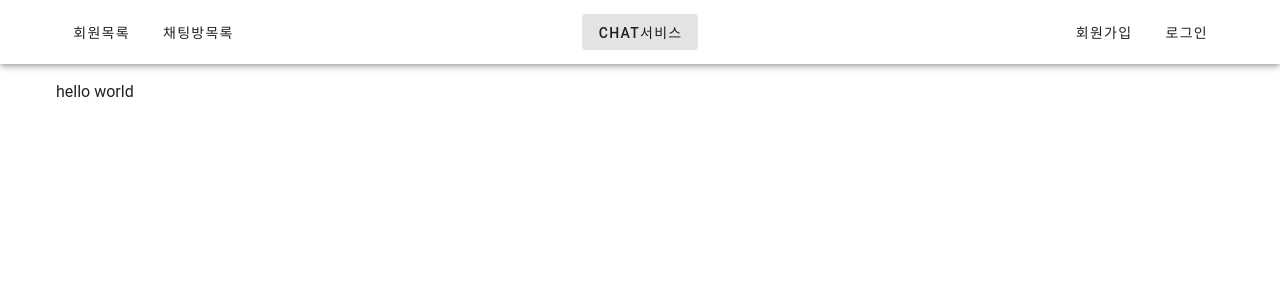
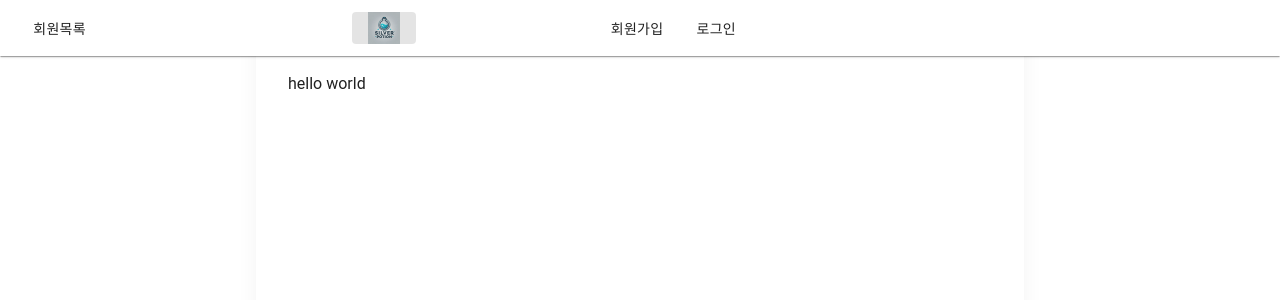
Before and after one commit to jykim1187/SilverPotion-Frontend, a Vue app: page / in a window 1280 px wide. Shown: the top 300 px of the page. Built offline with nearby package versions, Linux system fonts and the light colour scheme.

Commit message:
app test

```diff
--- a/package.json
+++ b/package.json
@@ -8,6 +8,7 @@
     "lint": "vue-cli-service lint"
   },
   "dependencies": {
+    "@mdi/font": "^7.4.47",
     "axios": "^1.8.4",
     "core-js": "^3.8.3",
     "jwt-decode": "^4.0.0",
--- a/src/App.vue
+++ b/src/App.vue
@@ -1,9 +1,13 @@
 <template>
   <v-app>
-    <HeaderComponent/>
-    <v-main>
-      <router-view/>
-    </v-main>
+    <div class="app-wrapper">
+      <div class="app-container">
+        <HeaderComponent/>
+        <v-main>
+          <router-view/>
+        </v-main>
+      </div>
+    </div>
   </v-app>
 </template>
 
@@ -18,4 +22,45 @@ export default {
 </script>
 
 <style>
+html, body {
+  margin: 0;
+  padding: 0;
+  height: 100%;
+  background-color: #ffffff;
+}
+
+.app-wrapper {
+  width: 100%;
+  min-height: 100vh;
+  background-color: #ffffff;
+  display: flex;
+  justify-content: center;
+}
+
+.app-container {
+  width: 100%;
+  max-width: 768px;
+  margin: 0 auto;
+  min-height: 100vh;
+  position: relative;
+  background-color: #ffffff;
+}
+
+.v-main {
+  padding-left: 16px !important;
+  padding-right: 16px !important;
+}
+
+@media (max-width: 768px) {
+  .v-main {
+    padding-left: 8px !important;
+    padding-right: 8px !important;
+  }
+}
+
+@media (min-width: 769px) {
+  .app-container {
+    box-shadow: 0 0 20px rgba(0, 0, 0, 0.05);
+  }
+}
 </style>
--- a/src/components/HeaderComponent.vue
+++ b/src/components/HeaderComponent.vue
@@ -1,21 +1,38 @@
 <template>
-    <v-app-bar app dark>
-        <v-container>
-            <v-row align="center">
-                <v-col class="d-flex justify-start">
-                    <v-btn :to="{path:'/user-service/silverpotion/user/list'}">회원목록</v-btn>
-                    <v-btn :to="{path:'/chat-service/chat/my/rooms'}">채팅방목록</v-btn>
+    <v-app-bar app dark elevation="1" height="56" class="header-container">
+        <div class="header-content">
+            <v-row no-gutters align="center" justify="space-between" class="header-row">
+                <v-col cols="4" class="d-flex align-center">
+                    <v-btn :to="{path:'/user-service/silverpotion/user/list'}" variant="text" class="text-body-2 text-truncate">회원목록</v-btn>
                 </v-col>
-                <v-col class="text-center">
-                    <v-btn :to="{path: '/'}">chat서비스</v-btn>
+                <v-col cols="4" class="text-center d-flex align-center justify-center">
+                    <v-btn :to="{path: '/'}" class="logo-btn" style="height: auto; background: transparent; box-shadow: none;">
+                        <img src="@/assets/logo.png" alt="Silver Potion" style="height: 32px; width: auto;">
+                    </v-btn>
                 </v-col>
-                <v-col class="d-flex justify-end">
-                    <v-btn v-if="!isLogin" :to="{path:'/user-service/silverpotion/user/create'}">회원가입</v-btn>
-                    <v-btn v-if="!isLogin" :to="{path:'/user-service/silverpotion/user/login'}">로그인</v-btn>
-                    <v-btn v-if="isLogin" @click="doLogout">로그아웃</v-btn>
+                <v-col cols="4" class="d-flex align-center justify-end">
+                    <div class="button-group">
+                        <v-btn v-if="isLogin" :to="{path:'/chat-service/chat/my/rooms'}" icon class="ml-2" size="small">
+                            <v-icon size="20">mdi-message-outline</v-icon>
+                        </v-btn>
+                        <v-btn v-if="isLogin" icon class="ml-2" color="grey-darken-3" size="small" variant="text">
+                            <v-icon size="24">mdi-bell-ring-outline</v-icon>
+                            <v-badge
+                                v-if="hasNotifications"
+                                color="error"
+                                dot
+                                location="bottom end"
+                                offset-x="3"
+                                offset-y="3"
+                            ></v-badge>
+                        </v-btn>
+                        <v-btn v-if="!isLogin" :to="{path:'/user-service/silverpotion/user/create'}" variant="text" class="text-body-2 text-truncate">회원가입</v-btn>
+                        <v-btn v-if="!isLogin" :to="{path:'/user-service/silverpotion/user/login'}" variant="text" class="text-body-2 text-truncate">로그인</v-btn>
+                        <v-btn v-if="isLogin" @click="doLogout" variant="text" class="text-body-2 text-truncate">로그아웃</v-btn>
+                    </div>
                 </v-col>
             </v-row>
-        </v-container>
+        </div>
     </v-app-bar>
 </template>
 
@@ -27,11 +44,13 @@ export default {
   data() {
     return {
       isLogin: false,
+      hasNotifications: false,
     };
   },
   created() {
     this.checkLogin();
     emitter.on('loginChanged', this.checkLogin);
+    this.checkNotifications();
   },
   beforeUnmount() {
     emitter.off('loginChanged', this.checkLogin);
@@ -45,6 +64,54 @@ export default {
       emitter.emit('loginChanged');
       this.$router.push('/');
     },
+    checkNotifications() {
+      this.hasNotifications = true;
+    },
   },
 };
 </script>
+
+<style scoped>
+.header-container {
+    display: flex;
+    justify-content: center;
+    width: 100%;
+    padding: 0 !important;
+}
+
+.header-content {
+    width: 100%;
+    max-width: 768px;
+    padding: 0 16px;
+    overflow: hidden;
+}
+
+.header-row {
+    width: 100%;
+    margin: 0;
+}
+
+.button-group {
+    display: flex;
+    align-items: center;
+    overflow: hidden;
+}
+
+.text-truncate {
+    max-width: 100%;
+    white-space: nowrap;
+    overflow: hidden;
+    text-overflow: ellipsis;
+}
+
+@media (max-width: 768px) {
+    .header-content {
+        padding: 0 8px;
+    }
+
+    .v-btn {
+        min-width: 0;
+        padding: 0 8px;
+    }
+}
+</style>
--- a/src/plugins/vuetify.js
+++ b/src/plugins/vuetify.js
@@ -1,9 +1,13 @@
 import 'vuetify/styles'
 import { createVuetify } from 'vuetify'
 import * as components from 'vuetify/components'
+import * as directives from 'vuetify/directives'
+import '@mdi/font/css/materialdesignicons.css'
 
-export default createVuetify(
-    {
-        components
-    }
-);
+export default createVuetify({
+    components,
+    directives,
+    icons: {
+        defaultSet: 'mdi',
+    },
+});
--- a/src/router/chatRouter.js
+++ b/src/router/chatRouter.js
@@ -1,17 +1,17 @@
 
 
-import ChatRoom from "@/views/ChatRoom/ChatRoom.vue";
-import GroupChatList from "@/views/ChatRoom/GroupChatList.vue";
+import ChatBox from "@/views/ChatRoom/ChatBox.vue";
+import ChatList from "@/views/ChatRoom/ChatList.vue";
 
 export const chatRouter= [
     {
         path:'/chat-service/chat/my/rooms',
         name:'GroupChatList',
-        component: GroupChatList
+        component: ChatList
     },
     {
         path:'/chat/:roomId',
-        name: 'ChatRoom',
-        component: ChatRoom
+        name: 'ChatBox',
+        component: ChatBox
     },
 ]
--- a/src/views/ChatRoom/ChatRoom.vue
+++ b/src/views/ChatRoom/ChatBox.vue
@@ -13,7 +13,8 @@
                              :key="index"
                              :class="['chat-message', msg.senderLoginId ===this.senderLoginId ? 'sent' : 'received' ]"
                             >
-                                <strong>{{ msg.senderLoginId }}: </strong> {{ msg.message }}
+                            <strong>{{ msg.senderLoginId }}: </strong> {{ msg.message }}
+                            <span class="time" v-if="msg.createdTime"> / {{ formatTime(msg.createdTime) }}</span>
                             </div>
                         </div>
                         <v-text-field
@@ -47,6 +48,7 @@ export default{
             senderLoginId: null,
             roomId: null,
             loginId:null,
+            createdTime:null,
         }
     },
     async created(){
@@ -55,6 +57,9 @@ export default{
         const response = await axios.get(`${process.env.VUE_APP_API_BASE_URL}/chat-service/chat/history/${this.roomId}`);
         console.log(response);
         this.messages = response.data;
+        this.$nextTick(() => {
+        this.scrollToBottom();
+        });
         this.connectWebsocket();
     },
     // 사용자가 현재 라우트에서 다른 라우트로 이동하려고 할때 호출되는 훅함수
@@ -92,10 +97,12 @@ export default{
         },
         sendMessage(){
             if(this.newMessage.trim() === "")return;
+            const now = new Date().toISOString();
             const message = {
-                roomId: this.roomId ,
+                roomId: this.$route.params.roomId ,
                 senderLoginId: this.senderLoginId,
-                message: this.newMessage
+                message: this.newMessage,
+                createdTime: now,
             }
             this.stompClient.send(`/publish/${this.roomId}`, JSON.stringify(message));
             this.newMessage = ""
@@ -126,6 +133,14 @@ export default{
                 this.stompClient.disconnect();
             }
         },
+        //시간 hh:mm 형식으로 포맷팅
+        formatTime(datetime) {
+            if (!datetime) return '';
+            const date = new Date(datetime);
+            const hours = date.getHours().toString().padStart(2, '0');
+            const minutes = date.getMinutes().toString().padStart(2, '0');
+            return `${hours}:${minutes}`; // hh:mm 형식
+        },
     },
 }
 </script>
@@ -146,4 +161,9 @@ export default{
 .received{
     text-align:left;
 }
+.time {
+    font-size: 0.75rem;
+    color: #888;
+    margin-left: 4px;
+}
 </style>
--- a/src/views/ChatRoom/GroupChatList.vue
+++ b/src/views/ChatRoom/ChatList.vue
@@ -84,7 +84,7 @@ export default{
                 }
             }
         );
-            this.$router.push(`/chatpage/${roomId}`);
+            this.$router.push(`/chat/${roomId}`);
         },
         async createChatRoom() {
             const loginId = localStorage.getItem("loginId");
--- a/src/views/UserList.vue
+++ b/src/views/UserList.vue
@@ -55,9 +55,44 @@
             }
           }
         );
+
         console.log(response)
         console.log("✅ 회원 목록 불러오기 성공:", response.data.result);
         this.userlist = response.data.result;
+
+        const enhanceduserlist = await Promise.all(this.userlist.map(async user => {
+              try {
+                const roomRes = await axios.post(
+                  `${process.env.VUE_APP_API_BASE_URL}/chat-service/chat/room/private/create?otherUserId=${user.id}`,
+                  {},
+                  {
+                    headers: {
+                      Authorization: `Bearer ${localStorage.getItem("token")}`,
+                      "X-User-LoginId": localStorage.getItem("loginId")
+                    }
+                  }
+                );
+                const roomId = roomRes.data;
+
+                const unreadRes = await axios.get(
+                  `${process.env.VUE_APP_API_BASE_URL}/chat-service/chat/room/${roomId}/unread-count`,
+                  {
+                    headers: {
+                      Authorization: `Bearer ${localStorage.getItem("token")}`,
+                      "X-User-LoginId": localStorage.getItem("loginId")
+                    }
+                  }
+                );
+
+                return { ...user, unreadCount: unreadRes.data };
+              } catch (e) {
+                console.warn(`⚠️ unread 조회 실패: ${user.id}`, e);
+                return { ...user, unreadCount: 0 }; // 실패 시 0으로 fallback
+              }
+            }));
+
+            this.userlist = enhanceduserlist;
+            console.log("✅ 유저 + 안 읽은 메시지 수 세팅 완료", this.userlist);
       } catch (error) {
         console.error("❌ 회원 목록 불러오기 실패", error);
         alert("회원 목록을 불러오지 못했습니다.");
```
Also changed, not shown: src/assets/logo.png, 1 other file (tests, documents, lock files or other folders).
